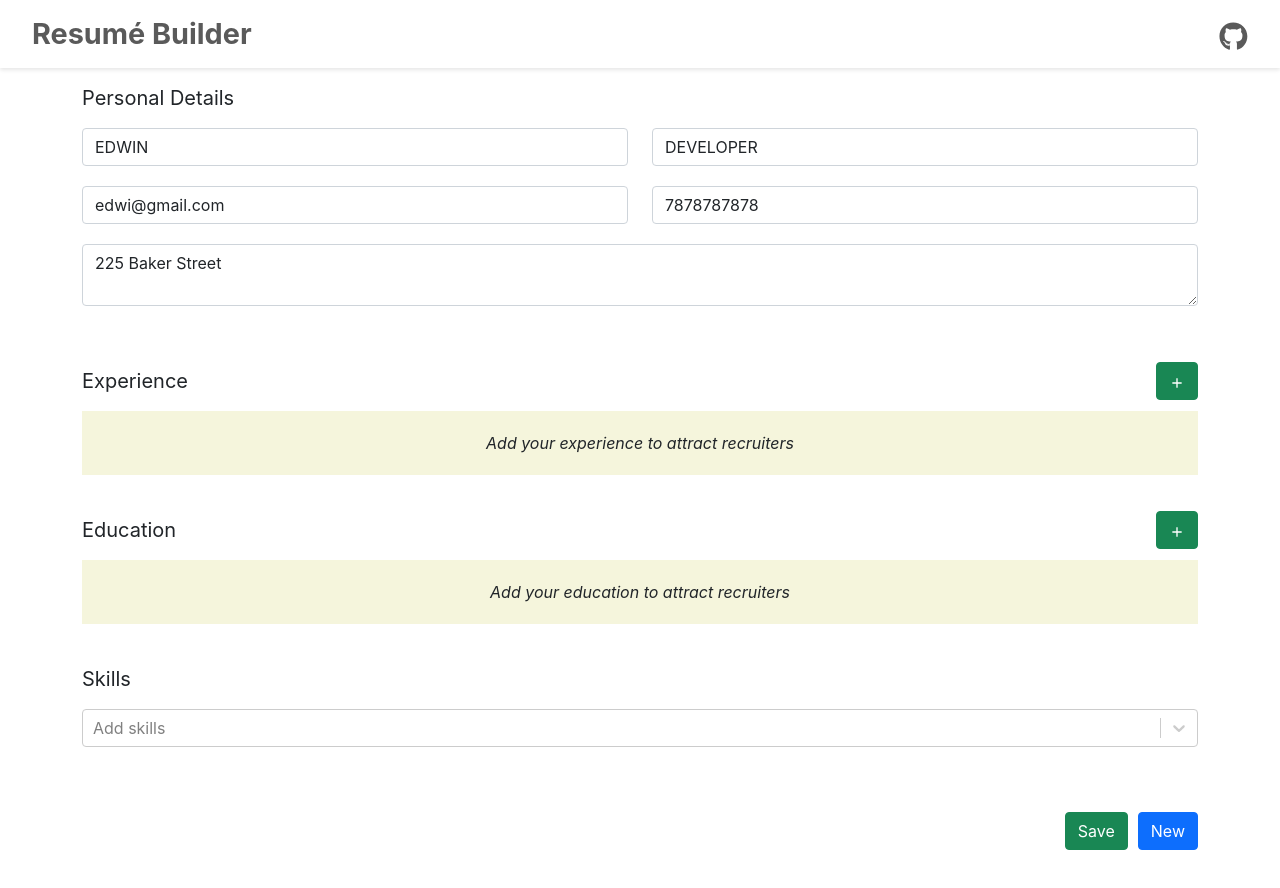
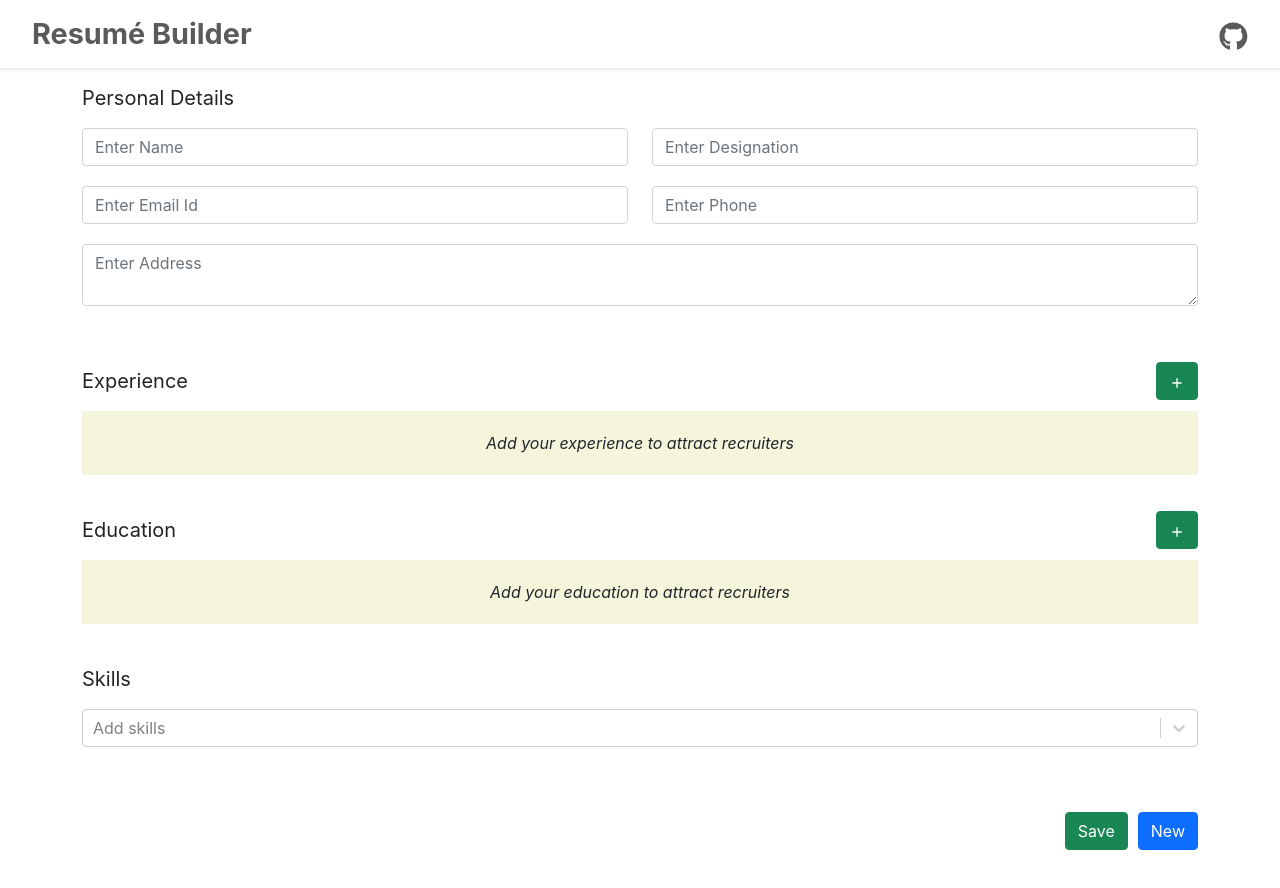
Before and after one commit to edwincj/resume-builder, a React (Create React App) app: page / in a window 1280 px wide. Shown: the top 888 px of the page. Built offline with nearby package versions, Linux system fonts and the light colour scheme; the HTML template or start-up script is replaced by a standard one.

Commit message:
Removing unwanted comments and logs

```diff
--- a/src/App.css
+++ b/src/App.css
@@ -44,11 +44,6 @@ body {
   padding: 10px;
 }
 
-/* .view-container {
-  border: 2px solid;
-  border-color: hsl(40, 35%, 7%);
-} */
-
 .button-container {
   display: flex;
   align-items: center;
--- a/src/App.jsx
+++ b/src/App.jsx
@@ -30,7 +30,6 @@ const App = () => {
   };
 
   const submitHandler = e => {
-    console.log("submit");
     e.preventDefault();
     mode === "edit" ? setMode("view") : setMode("edit");
   };
@@ -72,10 +71,10 @@ const App = () => {
       <Experience type={"education"} data={institutes} />
       <SkillsView data={selectedSkills} />
       <Container className="button-container">
-        <Button variant="success" type="submit" onClick={submitHandler}>
+        <Button variant="success" onClick={submitHandler}>
           Edit
         </Button>
-        <Button variant="primary" type="reset" onClick={newHandler}>
+        <Button variant="primary" onClick={newHandler}>
           New
         </Button>
       </Container>
--- a/src/Components/Edit/Section/Item.jsx
+++ b/src/Components/Edit/Section/Item.jsx
@@ -26,6 +26,8 @@ const Item = ({ data, index, deleteHandler, editHandler, type }) => {
               <Form.Control
                 type="text"
                 required
+                id="work"
+                name="work"
                 placeholder={Company}
                 value={name}
                 onChange={e => changeHandler({ name: e.target.value })}
@@ -36,6 +38,8 @@ const Item = ({ data, index, deleteHandler, editHandler, type }) => {
               <Form.Control
                 type="text"
                 required
+                id="degree"
+                name="degree"
                 placeholder={Designation}
                 value={degree}
                 onChange={e => changeHandler({ degree: e.target.value })}
--- a/src/Components/Edit/Skills/Skills.jsx
+++ b/src/Components/Edit/Skills/Skills.jsx
@@ -1,7 +1,7 @@
 import CreatableSelect from "react-select/creatable";
 import AvailableSkills from "../../../Constants/AvailableSkills";
 
-const Skills = ({ mode, data, addHandler }) => {
+const Skills = ({ data, addHandler }) => {
   return (
     <div className="section">
       <div className="section-heading">Skills</div>
--- a/src/Constants/AvailableSkills.js
+++ b/src/Constants/AvailableSkills.js
@@ -1,4 +1,4 @@
-const AvailableSkills = [
+const AVAILABLE_SKILLS = [
   { value: "PHP", label: "PHP" },
   { value: "JavaScript", label: "JavaScript" },
   { value: "Node", label: "Node" },
@@ -9,4 +9,4 @@ const AvailableSkills = [
   { value: "Go", label: "Go" },
 ];
 
-export default AvailableSkills;
+export default AVAILABLE_SKILLS;
--- a/src/Constants/InitialPersonalDetails.js
+++ b/src/Constants/InitialPersonalDetails.js
@@ -1,9 +1,9 @@
-const InitialPersonalDetails = {
-  name: "EDWIN",
-  designation: "DEVELOPER",
-  email: "edwi@gmail.com",
-  phone: "7878787878",
-  address: "225 Baker Street",
+const INITIAL_PERSONAL_DETAILS = {
+  name: "",
+  designation: "",
+  email: "",
+  phone: "",
+  address: "",
 };
 
-export default InitialPersonalDetails;
+export default INITIAL_PERSONAL_DETAILS;
```
Also changed, not shown: src/Components/Edit/Personal/Personal.jsx (+5 -7 lines).
